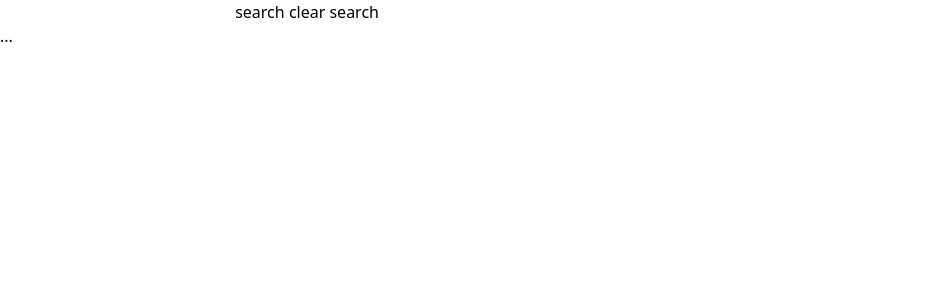
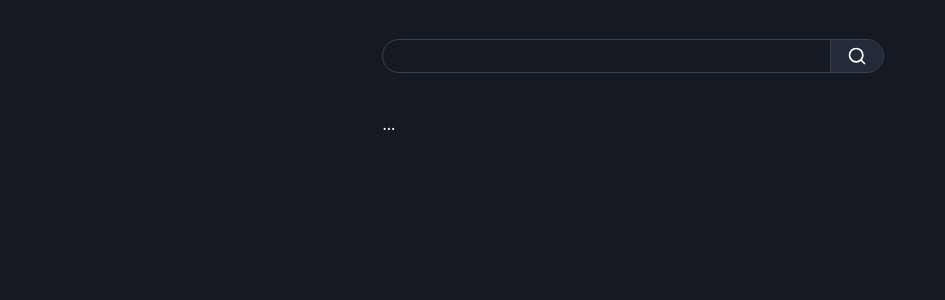
Before and after one commit to zaneshaw/liam-search, a Svelte app in the folder frontend/: page / in a window 1280 px wide. Shown: the top 300 px of the page, without its empty margins (0-945 px from the left). Built offline with nearby package versions, Linux system fonts and the light colour scheme.

Commit message:
frontend: first pass styling

```diff
--- a/frontend/package.json
+++ b/frontend/package.json
@@ -20,6 +20,7 @@
 	},
 	"dependencies": {
 		"@tailwindcss/vite": "^4.1.17",
+		"lucide-svelte": "^0.556.0",
 		"prettier": "^3.7.4",
 		"prettier-plugin-svelte": "^3.4.0",
 		"prettier-plugin-tailwindcss": "^0.7.2",
--- a/frontend/src/App.svelte
+++ b/frontend/src/App.svelte
@@ -1,4 +1,6 @@
 <script lang="ts">
+	import { Search } from "lucide-svelte";
+
 	let data: any = $state(null);
 	let searchQueryInput: HTMLInputElement;
 
@@ -10,22 +12,47 @@
 	}
 </script>
 
-<main>
-	<input type="text" bind:this={searchQueryInput} />
-	<button onclick={() => doSearch(searchQueryInput.value)}>search</button>
-	<button onclick={() => (data = null)}>clear search</button>
+<main class="flex flex-col gap-10">
+	<form
+		onsubmit={(e) => {
+			e.preventDefault();
+			doSearch(searchQueryInput.value);
+		}}
+		class="light-outline flex grow overflow-clip rounded-full outline-1 has-[input:focus]:outline-blue-500!"
+	>
+		<input type="text" bind:this={searchQueryInput} class="bg-background! grow px-5 py-1" />
+		<button onclick={() => doSearch(searchQueryInput.value)} class="btn px-4!"><Search class="w-5" /></button>
+	</form>
 	{#if data}
+		<div class="mx-auto flex w-[426px] flex-col gap-5">
 			{#each data.results as video}
-			<div>
-				<img src={video.thumbnail} alt="" />
+				<div class="flex flex-col">
+					<div class="relative h-60 w-[426px]">
+						<iframe
+							width="426"
+							height="240"
+							src="https://www.youtube-nocookie.com/embed/{video.video_id}?start={new Date(`1970-01-01T${video.time_start.split(',')[0]}.000Z`).getTime() / 1000}"
+							title=""
+							frameborder="0"
+							allow="accelerometer; clipboard-write; encrypted-media; gyroscope; picture-in-picture; web-share"
+							allowfullscreen
+						></iframe>
+						<!-- probably won't load fast to enough to see -->
+						<img src={video.thumbnail} alt="" class="absolute top-0 left-0 -z-10 h-full w-full" />
+					</div>
 					<p>
-					<a href="https://www.youtube.com/watch?v={video.video_id}&t={new Date(`1970-01-01T${video.time_start.split(',')[0]}.000Z`).getTime() / 1000}" target="_blank">
-						"{video.text}" found in "{video.title}" at {video.time_start.split(",")[0]}
+						<a href="https://www.youtube.com/watch?v={video.video_id}" target="_blank" class="font-bold">
+							{video.title}
+						</a>
+						<span>at</span>
+						<a href="https://www.youtube.com/watch?v={video.video_id}&t={new Date(`1970-01-01T${video.time_start.split(',')[0]}.000Z`).getTime() / 1000}" target="_blank" class="link">
+							{video.time_start.split(",")[0]}
 						</a>
 					</p>
-				<pre>{JSON.stringify(video, null, "\t")}</pre>
+					<p>"{video.text}"</p>
 				</div>
 			{/each}
+		</div>
 	{:else}
 		<p>...</p>
 	{/if}
--- a/frontend/src/app.css
+++ b/frontend/src/app.css
@@ -1 +1,34 @@
 @import "tailwindcss";
+
+@theme {
+	--color-background: #151a22;
+	--color-liam-background: #232b38;
+	--color-liam-skin: #a7aab1;
+	--color-liam-hat: #aa0202;
+	--color-liam-hair: #0a0b0f;
+}
+
+* {
+	@apply box-border;
+}
+
+html {
+	@apply bg-background mx-auto box-border min-h-screen w-[500px] py-10 text-white;
+	scrollbar-gutter: stable;
+}
+
+input[type="text"] {
+	@apply bg-liam-background outline-0;
+}
+
+.link {
+	@apply text-blue-500 hover:text-blue-400;
+}
+
+.btn {
+	@apply bg-liam-background cursor-pointer rounded-xs px-2 py-1 outline-1 outline-gray-700;
+}
+
+.light-outline {
+	@apply outline-1 outline-gray-700;
+}
```
Also changed, not shown: 1 other file (tests, documents, lock files or other folders). Lines whose indentation alone changed are shown as unchanged.
